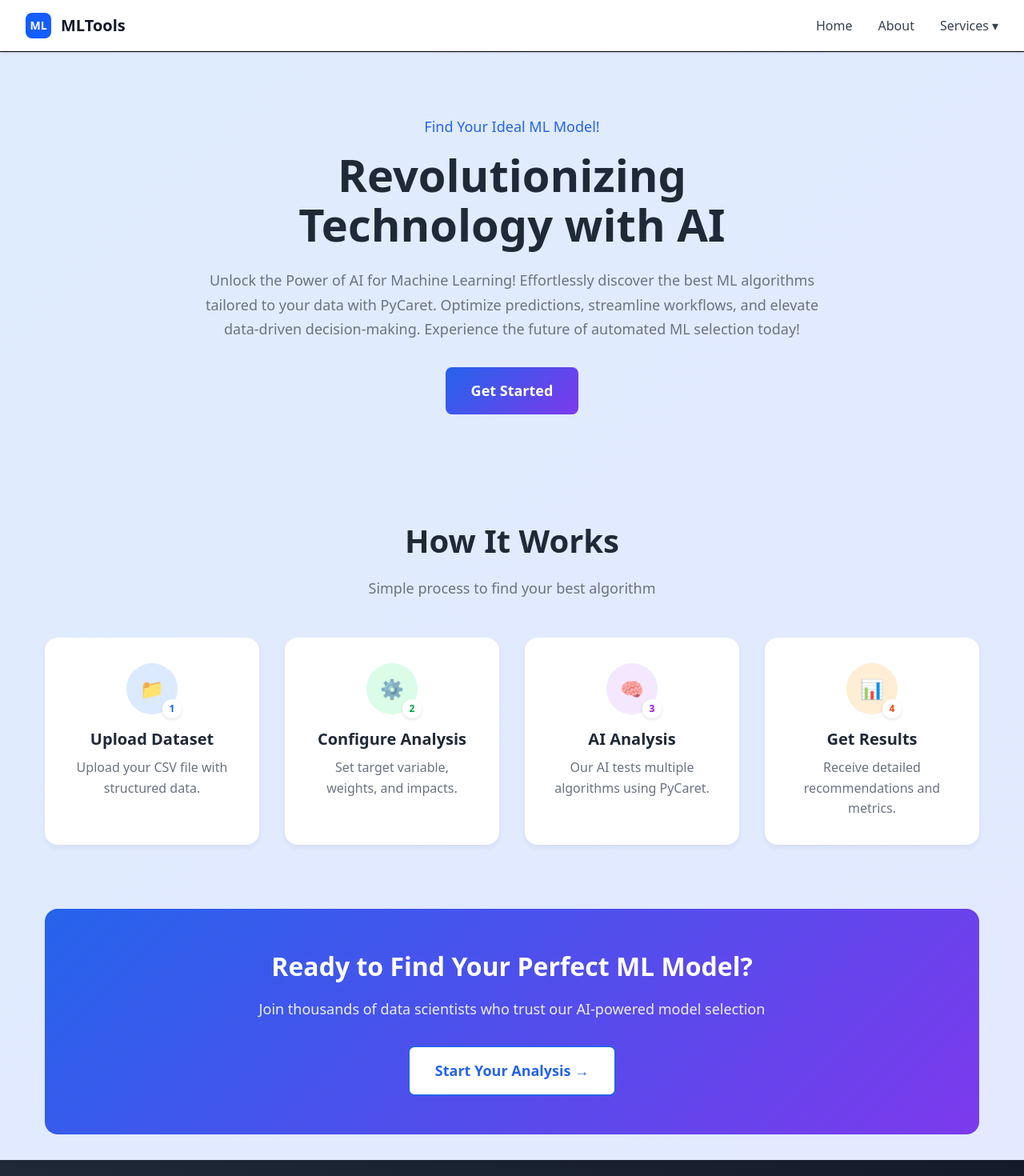
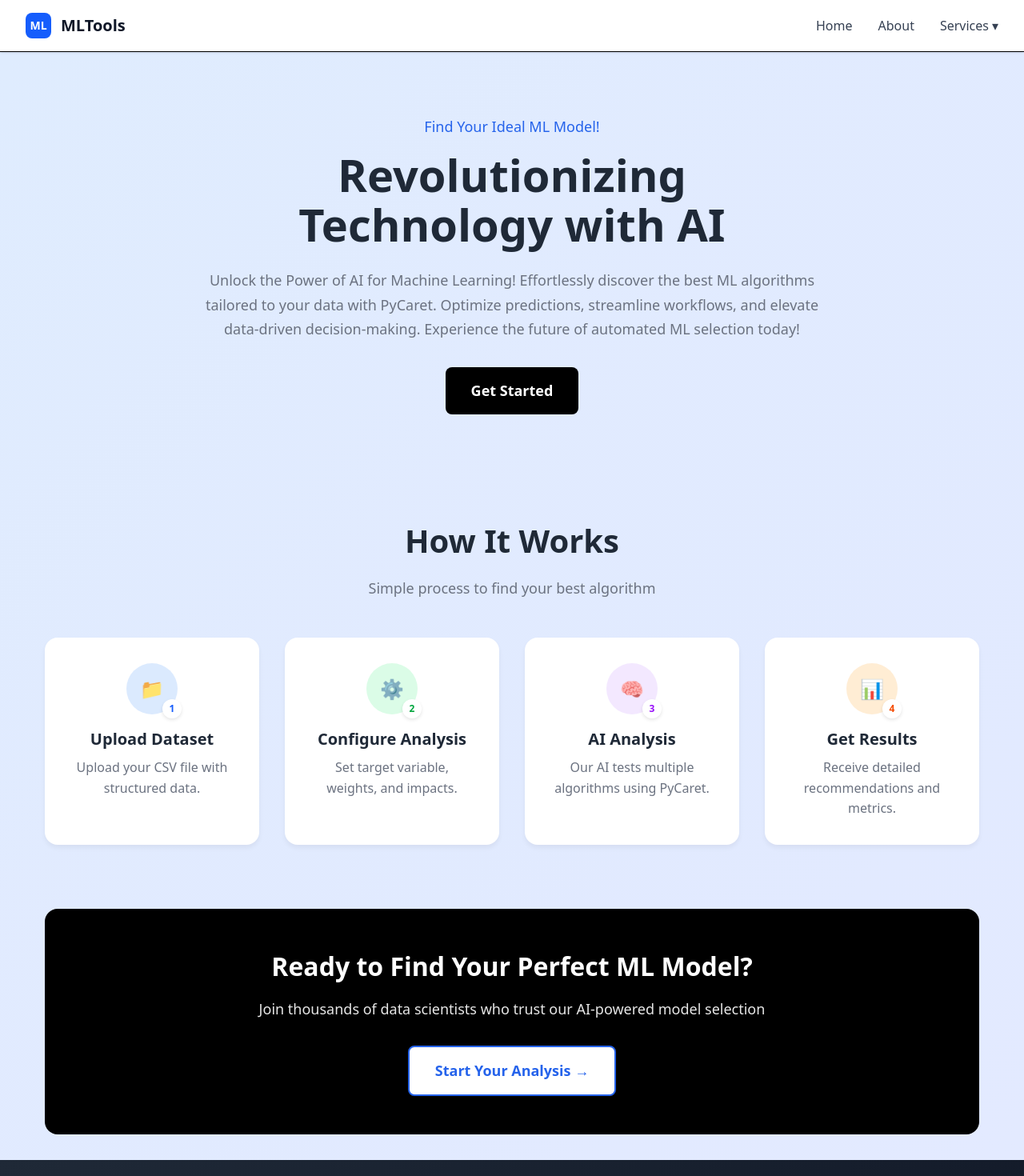
Before and after one commit to Prerit-Bhagat/MLTools, a React (Vite) app in the folder Tools/: page / in a window 1280 px wide. Shown: the top 1470 px of the page at 80% size. Built offline with nearby package versions, Linux system fonts and the light colour scheme.

Commit message:
CSS changed

```diff
--- a/Tools/src/pages/Home/Home.css
+++ b/Tools/src/pages/Home/Home.css
@@ -52,7 +52,7 @@
 }
 
 .cta-button {
-  background: linear-gradient(135deg, #2563eb, #7c3aed);
+  background: linear-gradient(135deg, #000000, #000000);
   color: white;
   padding: 1rem 2rem;
   border: none;
@@ -67,7 +67,7 @@
 
 .cta-button:hover {
   transform: translateY(-2px);
-  box-shadow: 0 10px 25px rgba(37, 99, 235, 0.3);
+  box-shadow: 0 10px 25px rgba(0, 4, 11, 0.3);
 }
 
 .cta-button.secondary {
@@ -161,7 +161,7 @@
 }
 
 .cta-section {
-  background: linear-gradient(135deg, #2563eb, #7c3aed);
+  background: linear-gradient(135deg, #000000, #000000);
   color: white;
   padding: 3rem 2rem;
   border-radius: 1rem;
```
